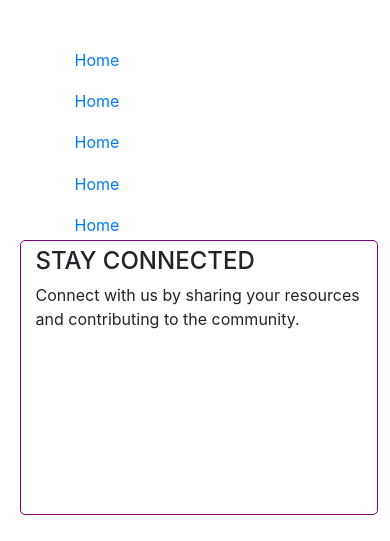
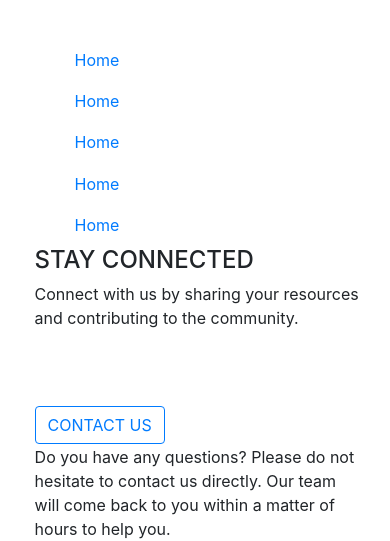
Before and after one commit to baralsushmita90/webD_project_SemIV, a PHP site: page / in a window 390 px wide; the page is wider, and only the part inside the window is pictured. Shown: the part 2089-2630 px from the top of that part. Before the commit the page ends 2604 px from the top of that part, so only its background shows below. Run offline with PHP 8.4, Linux system fonts and the light colour scheme; some libraries are stand-ins or nearby versions.

Commit message:
changes to contact section

```diff
--- a/index.html
+++ b/index.html
@@ -233,6 +233,58 @@
 
 					<p>Connect with us by sharing your resources and contributing to the community.</p>
 
+					<div class="row">
+
+						<div class="col-md-4" style="height: 60px;"></div>
+
+						<div class="col-md-4">
+						<button type="button" class="btn btn-outline-primary" data-toggle="modal" data-target="#myModal">CONTACT US</button>
+						</div>
+
+						<!-- Modal -->
+  						<div class="modal fade" id="myModal" role="dialog">
+    						<div class="modal-dialog">
+
+      					<!-- Modal content-->
+      					<div class="modal-content">
+        					<div class="modal-header">
+           						<h4 class="modal-title">CONTACT FORM</h4>
+          						<button type="button" class="close" data-dismiss="modal">&times;</button>
+        					</div>
+        				<div class="modal-body">
+          					<!-- <p>Some text in the modal.</p> -->
+          					<form>
+          						<!--Grid row-->
+                				<div class="row">
+
+                    			<!--Grid column-->
+                    			<div class="col-md-6">
+                        		<div class="md-form mb-0">
+                            		<label for="name" class="">Your name</label>
+                            		<input type="text" id="name" name="name" class="form-control">
+                        		</div>
+                    			</div>
+                    			<!--Grid column-->
+
+                    			</div>
+                    			<!-- End of Grid row -->
+
+          					</form>
+        				</div>
+        				<div class="modal-footer">
+          					<button type="button" class="btn btn-default" data-dismiss="modal">Close</button>
+        				</div>
+      					</div>
+
+    						</div>
+  						</div>
+
+						<div class="col-md-4"></div>
+
+					</div>
+
+
+					<p>Do you have any questions? Please do not hesitate to contact us directly. Our team will come back to you within a matter of hours to help you.</p>
 
 				</div>
 
--- a/styling.css
+++ b/styling.css
@@ -152,8 +152,9 @@ box-shadow: 0px 0px 10px black;
 
 #contact-form
 {
-	border: 1px solid purple;
+	/*border: 1px solid purple;*/
 	float: left;
+	border: none;
 	height: 275px;
 	margin-left: 1%;
 	background-color: white;
```
